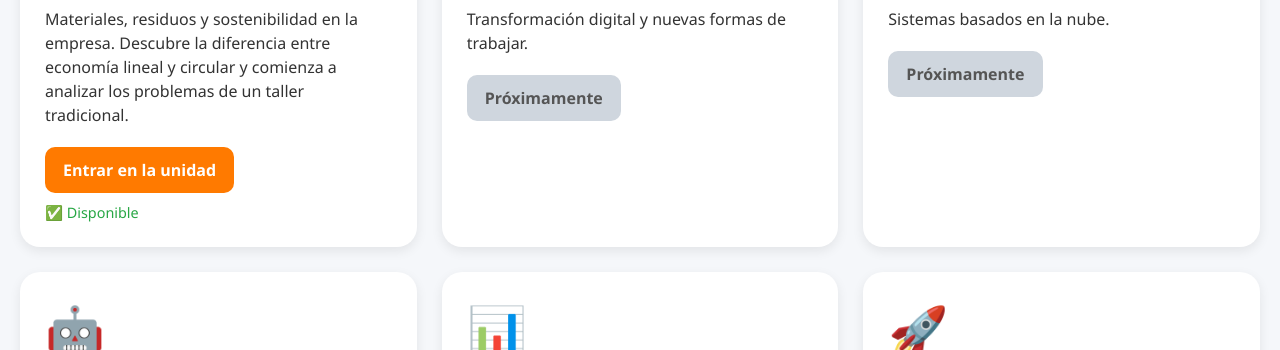
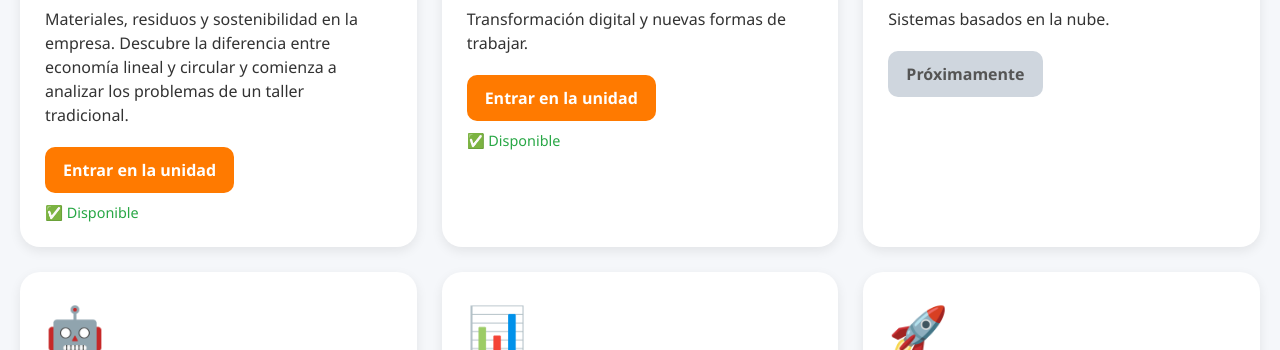
Before and after one commit to contrerasf-collab/Digitalizaci-n-Carroceria, a plain HTML site: page index.html in a window 1280 px wide. Shown: the part 801-1151 px from the top of the page. Drawn offline with Linux system fonts and the light colour scheme.

Commit message:
Update index.html

```diff
--- a/index.html
+++ b/index.html
@@ -204,10 +204,14 @@ footer{
             Transformación digital y nuevas formas de trabajar.
         </p>
 
-        <span class="btn locked">
-            Próximamente
-        </span>
+         <a class="btn" href="unidades/ud2.html">
+        Entrar en la unidad
+    </a>
+
+    <div class="estado">
+        ✅ Disponible
     </div>
+</div>
 
     <div class="card">
         <div class="icon">☁️</div>
```
